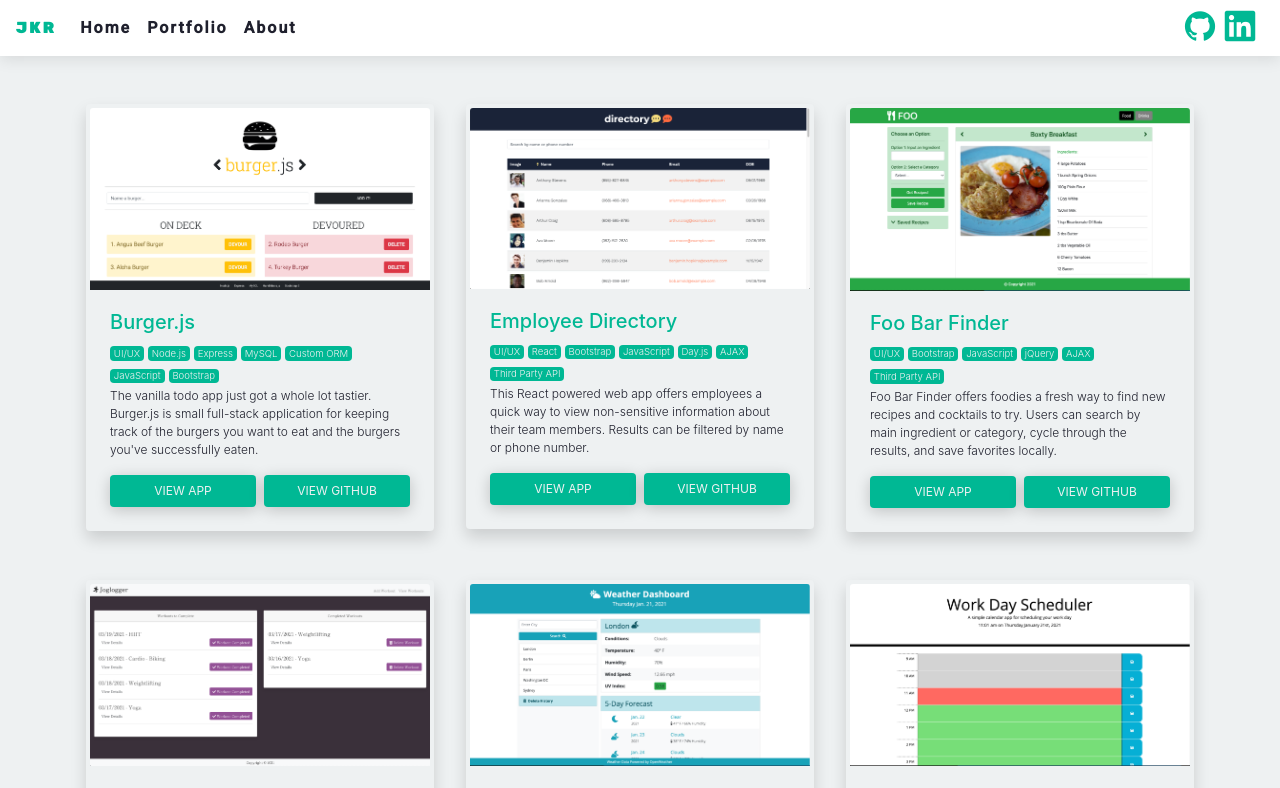
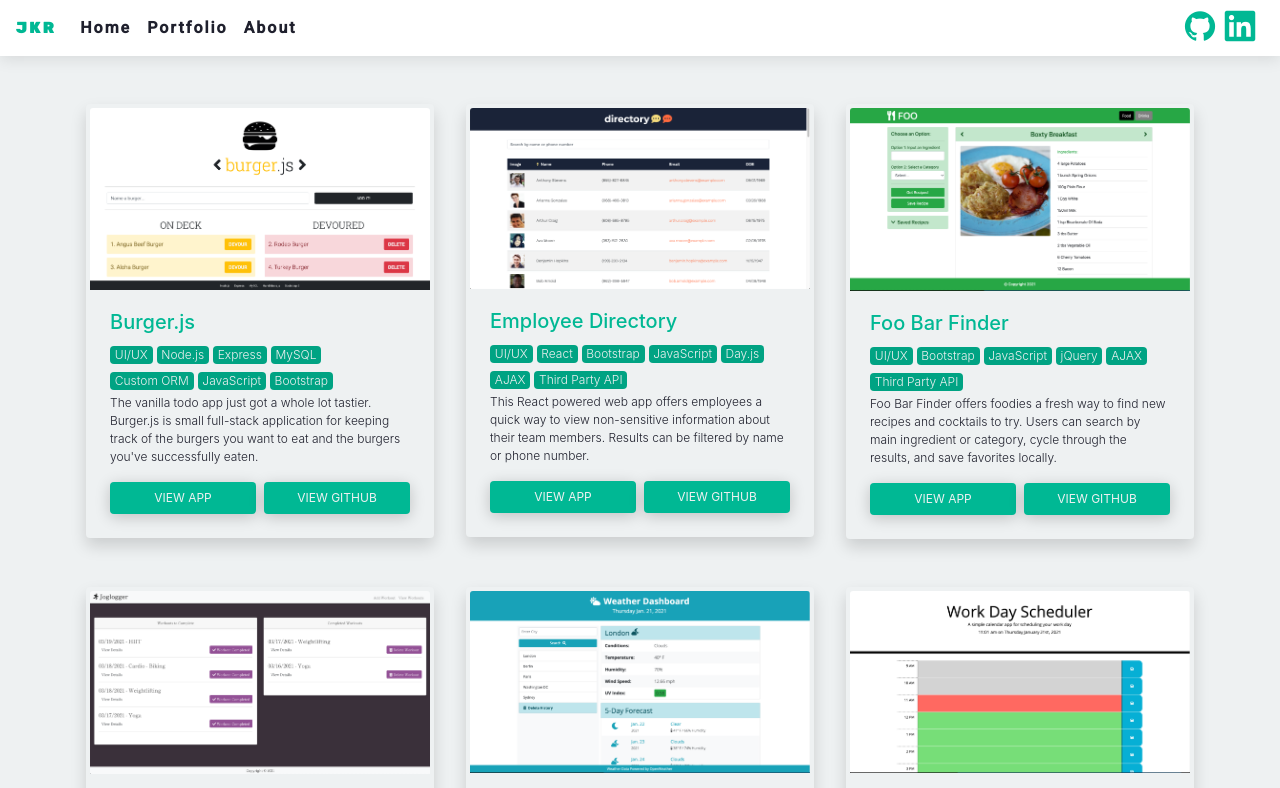
Before and after one commit to jxhnkndl/react-portfolio, a React (Create React App) app: page /#/portfolio in a window 1280 px wide. Shown: the top 788 px of the page. Built offline with nearby package versions, Linux system fonts and the light colour scheme.

Commit message:
Adjust tech badge color

```diff
--- a/src/components/About/style.css
+++ b/src/components/About/style.css
@@ -40,17 +40,3 @@
 .social-icon:hover {
   color: var(--brand-dark);
 }
-
-.tech-stack {
-  display: flex;
-  justify-content: flex-start;
-  flex-wrap: wrap;
-}
-
-.tech-badge {
-  background-color: var(--brand-color);
-  color: var(--light-color);
-  display: inline-block;
-  font-size: .6rem;
-  font-weight: 300;
-}
--- a/src/components/Project/style.css
+++ b/src/components/Project/style.css
@@ -13,7 +13,7 @@
 }
 
 .tech-badge {
-  background-color: var(--brand-color);
+  background-color: var(--brand-dark);
   color: var(--light-color);
   font-size: .75rem;
   font-weight: 300;
```
